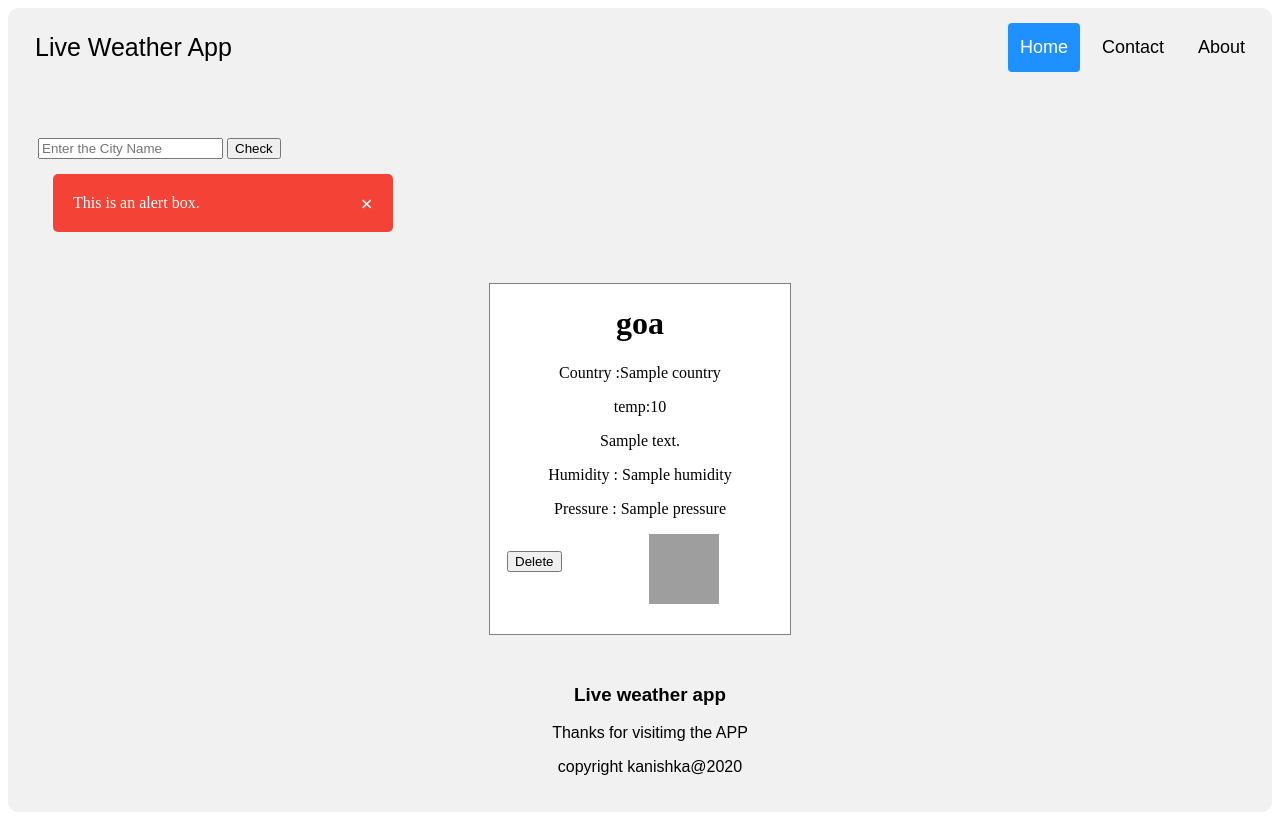
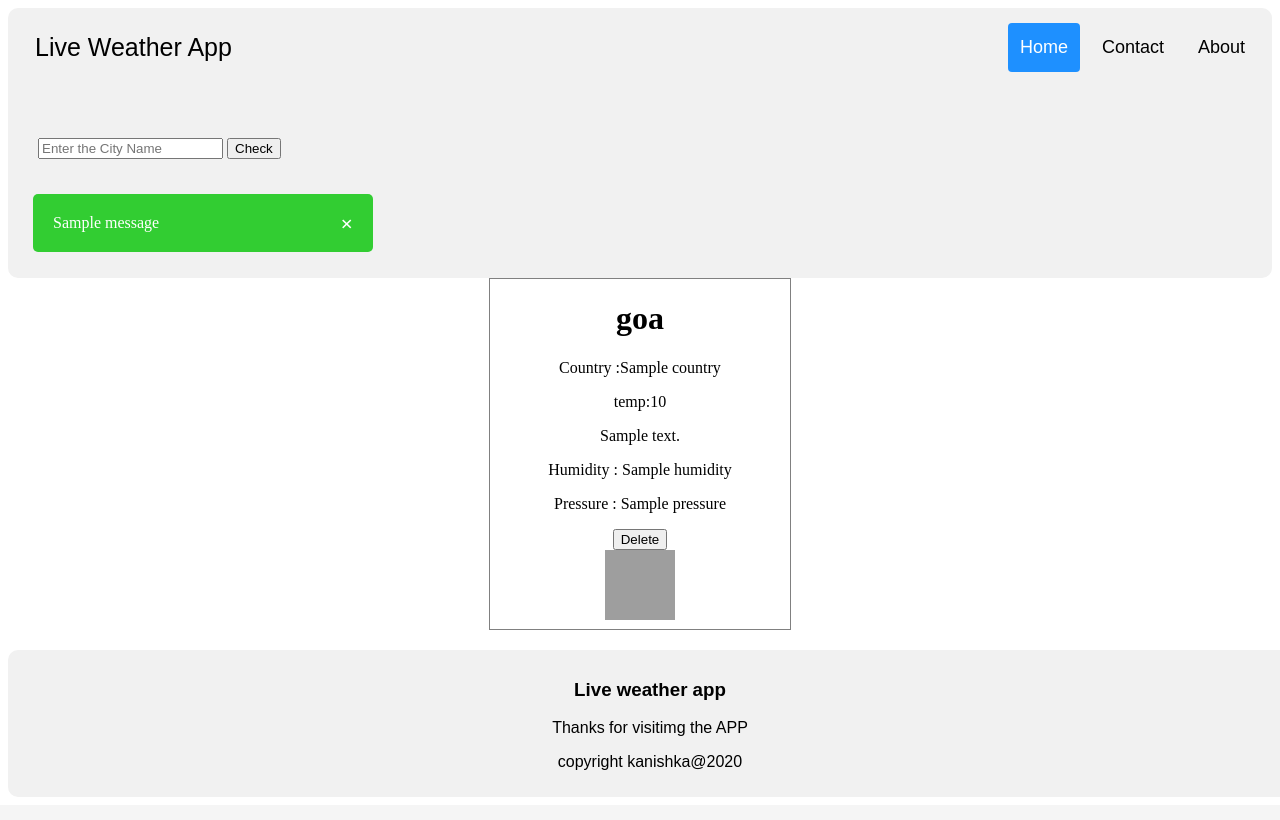
Before and after one commit to sahukanishka/live-weather-app-in-flask, a Flask app: page / in a window 1280 px wide. After the commit the page ends 770 px from the top, so only its background shows below. Run offline with Flask 2, Linux system fonts and the light colour scheme; data comes from the database, SQL or seed files in the repository; both versions use the stored data as it was after the commit; one stand-in notice (Sample message) is shown; a database or web service that is not in the repository returns one stand-in record (values such as "Sample title"); data that the repository does not hold is empty; grey boxes are pictures that could not be loaded.

Commit message:
alert feature

```diff
--- a/app.py
+++ b/app.py
@@ -20,7 +20,7 @@ def delete_city(name):
     city = City.query.filter_by(name=name).first()
     db.session.delete(city)
     db.session.commit()
-    flash(f'Sucessfully deleted{ city.name }' , 'sucess')
+    flash(f'Sucessfully deleted { city.name }' , 'sucess')
     return redirect(url_for('index_get'))
 
 
@@ -47,7 +47,6 @@ def index_get():
 
     for city in cities:
         r = get_weather_data(city.name)
-        print(r)
 
 
         #fetching the dat from the apii if going here
--- a/static/styles/style.css
+++ b/static/styles/style.css
@@ -95,14 +95,27 @@
   background-color:white;
 }
 
-.alert {
+
+
+.alert-sucess {
   padding: 20px;
-  background-color: #f44336; /* Red */
+  background-color:limegreen; /* Red */
   color: white;
   margin: 15px;
   width: 300px;
   border-radius: 5px;
 }
+
+
+.alert-danger {
+  padding: 20px;
+  background-color:rgb(250, 85, 85); /* Red */
+  color: white;
+  margin: 15px;
+  width: 300px;
+  border-radius: 5px;
+}
+
 
 /* The close button */
 .closebtn {
--- a/templates/template.html
+++ b/templates/template.html
@@ -12,18 +12,29 @@
           <a href="#contact">Contact</a>
           <a href="#about">About</a>
     </div>
-
+    <div>
     <form method="POST">
       <div class="user-input">
         <input class="input" name="city" type="text" placeholder="Enter the City Name">
         <button >Check</button>
+      </div>
+        <div>
+        {% with messages = get_flashed_messages(with_categories=true) %}
+        {% if messages %}
+          {% for category, message in messages %}
+            {% set message_class = 'alert-sucess' %}
 
-        <div class="alert">
-          <span class="closebtn" onclick="this.parentElement.style.display='none';">&times;</span>
-          This is an alert box.
-        </div>
+            {% if category == 'error' %}
+              {% set message_class = 'alert-danger' %}
+            {% endif %}
+            <div class= "{{ message_class }}" > {{ message }}   <span class="closebtn" onclick="this.parentElement.style.display='none';">&times;</span></div>
 
+          </div>
+          {% endfor %}
+        {% endif %}
+        {% endwith %}
       </div>
+    </div>
     </form>
 
     <div class="working-bock" >
```
Also changed, not shown: weather.db.
